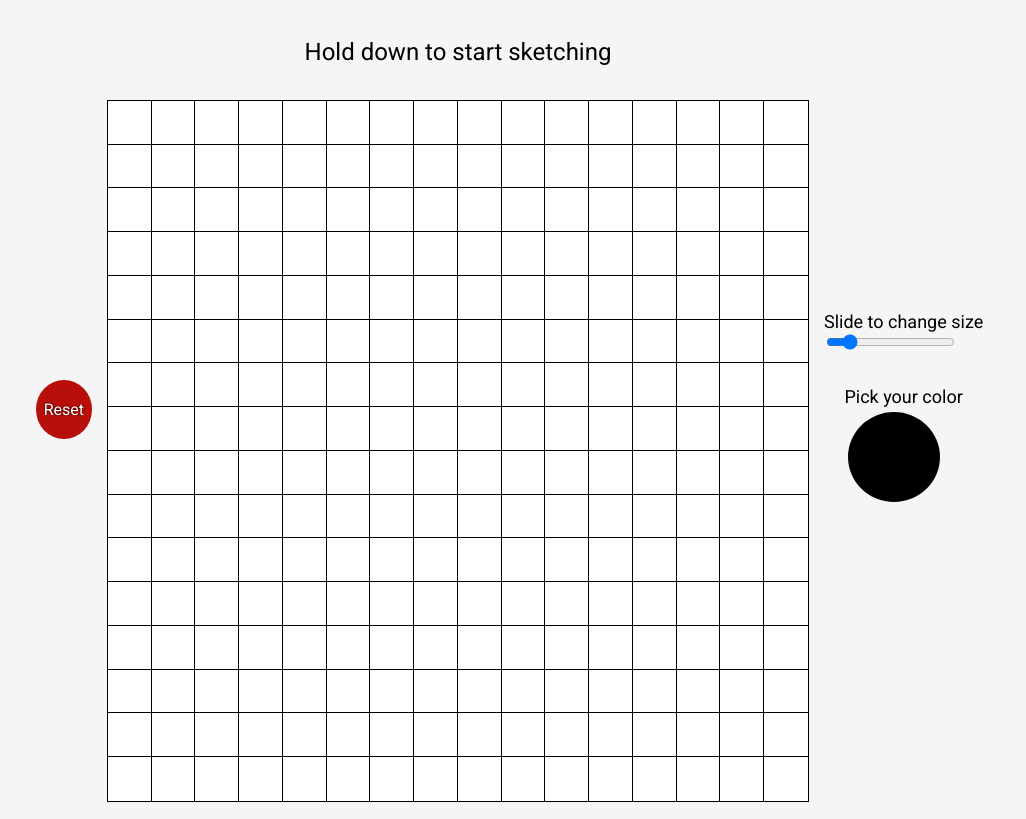
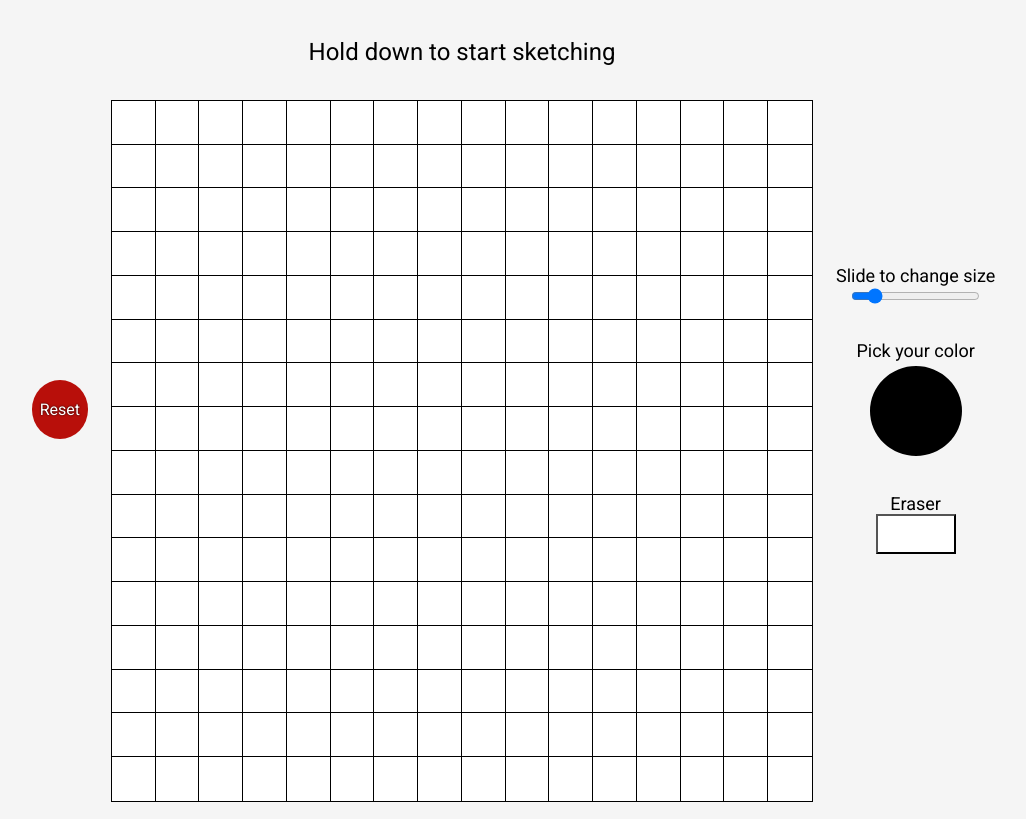
Before and after one commit to A6ih/Etch-a-Sketch, a plain HTML site: page index.html in a window 1280 px wide. Shown: the whole page, without its empty margins (151-1177 px from the left). Drawn offline with Linux system fonts and the light colour scheme.

Commit message:
Add eraser

```diff
--- a/index.html
+++ b/index.html
@@ -27,6 +27,10 @@
           <label for="color-picker">Pick your color</label><br>
           <input type="color" id="color-picker">
         </div>
+        <div id="eraser-container">
+            <label for="eraser">Eraser</label><br>
+            <button id="eraser"></button>
+        </div>
     </div>
     <script src="./index.js"></script>
 </body>
--- a/index.js
+++ b/index.js
@@ -2,8 +2,13 @@ const container = document.querySelector("#container");
 const resetBtn = document.querySelector("#reset-btn")
 const slider = document.querySelector(".slider")
 const colorPicker = document.querySelector("#color-picker")
+const eraser = document.querySelector("#eraser")
 let color = colorPicker.value;
 let inputNum = slider.value;
+
+eraser.addEventListener ("click", () => {
+    color = "white"
+})
 
 colorPicker.addEventListener ("input", () => {
     color = colorPicker.value;
--- a/styles.css
+++ b/styles.css
@@ -4,7 +4,7 @@ body {
     display: flex;
     justify-content: center;
     align-items: center;
-    gap: 1em;
+    gap: 1.5em;
     padding: 10px;
     background-color: whitesmoke;
 }
@@ -20,6 +20,7 @@ body {
     font-family: "Roboto", sans-serif;
     font-weight: 400;
     font-style: normal;
+    text-align: center;
 }
 
 
@@ -89,3 +90,10 @@ body {
   label {
     font-size: 18px;
   }
+
+  #eraser {
+    background-color: white;
+    color: black;
+    padding: 18px 38px;
+    font-size: 18px;
+  }
```
